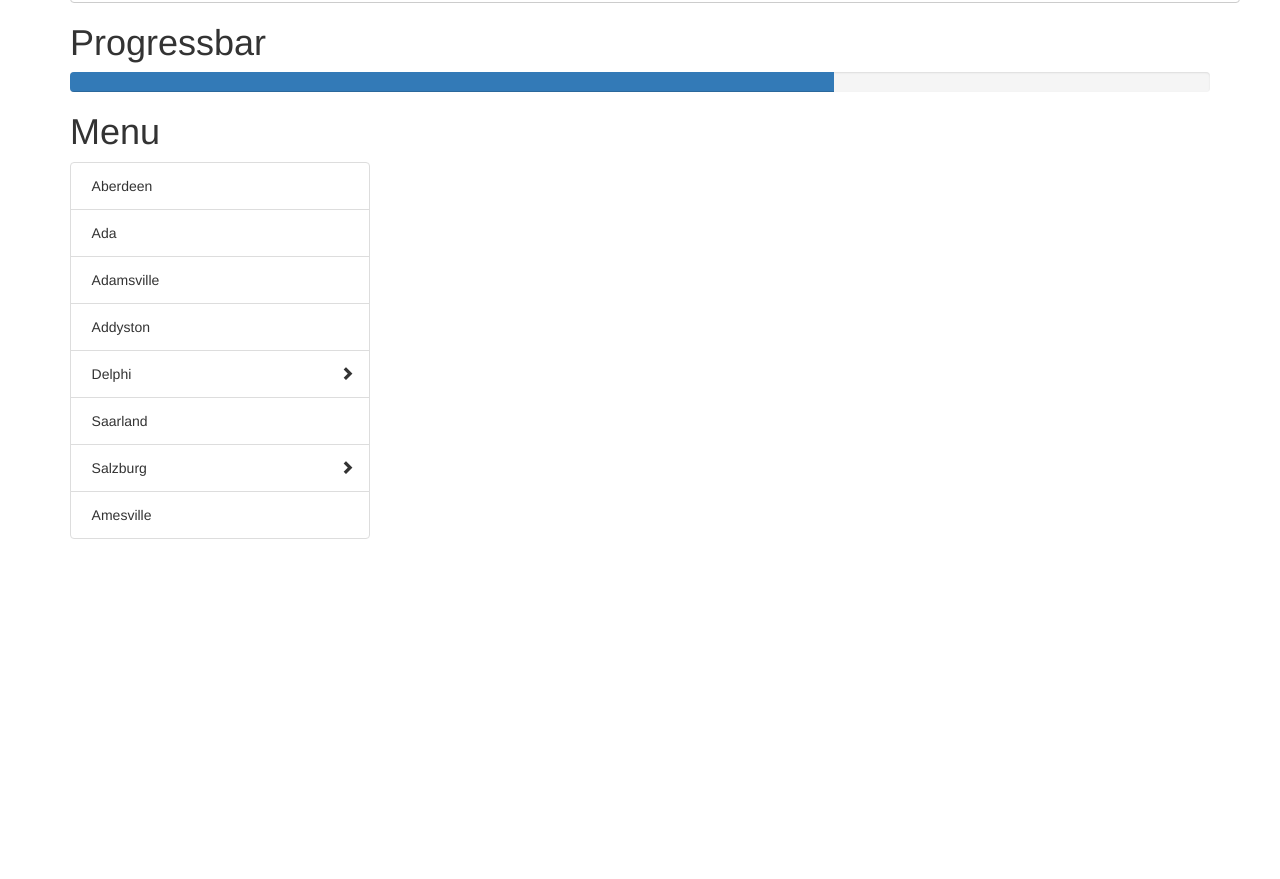
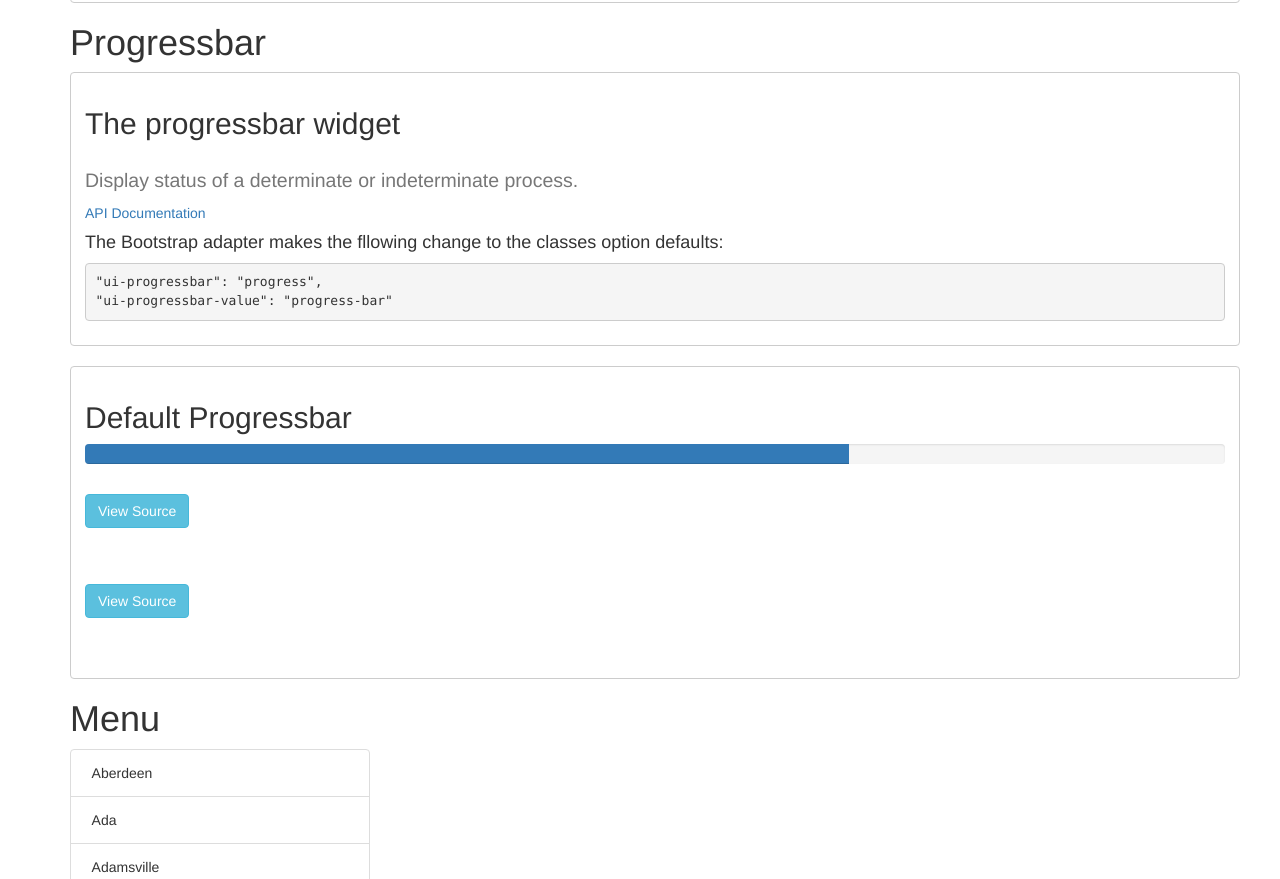
Before and after one commit to arschmitz/jqueryui-bootstrap-adapter, a website with bundled scripts: page index.html in a window 1280 px wide. Shown: the part 8510-9389 px from the top of the page. Before the commit the page ends 9069 px from the top, so only its background shows below. Built offline with nearby package versions, Linux system fonts and the light colour scheme; a script that the page names is missing.

Commit message:
Fix repo name

```diff
--- a/index.html
+++ b/index.html
@@ -42,7 +42,7 @@
 				<li><a href="#component-menu">Menu</a></li>
 			</ul>
 			<ul class="nav navbar-nav navbar-right">
-				<li><a href="https://github.com/arschmitz/jqueryui-bootstrap-addapter" class="social-button" href="https://github.com/arschmitz/jqueryui-bootstrap-addapter"><i class="fa fa-github"></i><span class="sr-only">Github</span></a></li>
+				<li><a href="https://github.com/arschmitz/jqueryui-bootstrap-addapter" class="social-button" href="https://github.com/arschmitz/jqueryui-bootstrap-adapter"><i class="fa fa-github"></i><span class="sr-only">Github</span></a></li>
 				<li><a href="https://twitter.com/alexrschmitz/" class="social-button" href="https://github.com/arschmitz/jqueryui-bootstrap-addapter"><i class="fa fa-twitter"></i><span class="sr-only">Github</span></a></li>
 			</ul>
 		</div>
@@ -786,7 +786,32 @@
 	</div>
 	<div id="component-progressbar" class="scroll-link"></div>
 	<h1>Progressbar</h1>
-	<div id="progressbar"></div>
+	<div class="component-container container">
+		<h2>The progressbar widget</h2>
+		<h2><small>Display status of a determinate or indeterminate process.</small></h2>
+		<p><a href="http://api.jqueryui.com/tooltip/">API Documentation</a></p>
+		<h4>The Bootstrap adapter makes the fllowing change to the classes option defaults:</h4>
+		<pre>
+"ui-progressbar": "progress",
+"ui-progressbar-value": "progress-bar"</pre>
+	</div>
+	<br/>
+	<div class="component-container container">
+		<h2>Default Progressbar</h2>
+		<div class="sample-container">
+			<div id="progressbar"></div>
+			<script>
+			$(function(){
+				$( "#progressbar" ).progressbar({ value: 42 });
+			});
+			</script>
+		</div>
+		<div class="sample-container">
+			<script>
+
+			</script>
+		</div>
+	</div>
 	<div id="component-menu" class="scroll-link"></div>
 	<h1>Menu</h1>
 	<ul id="menu">
```
Also changed, not shown: README.md.
